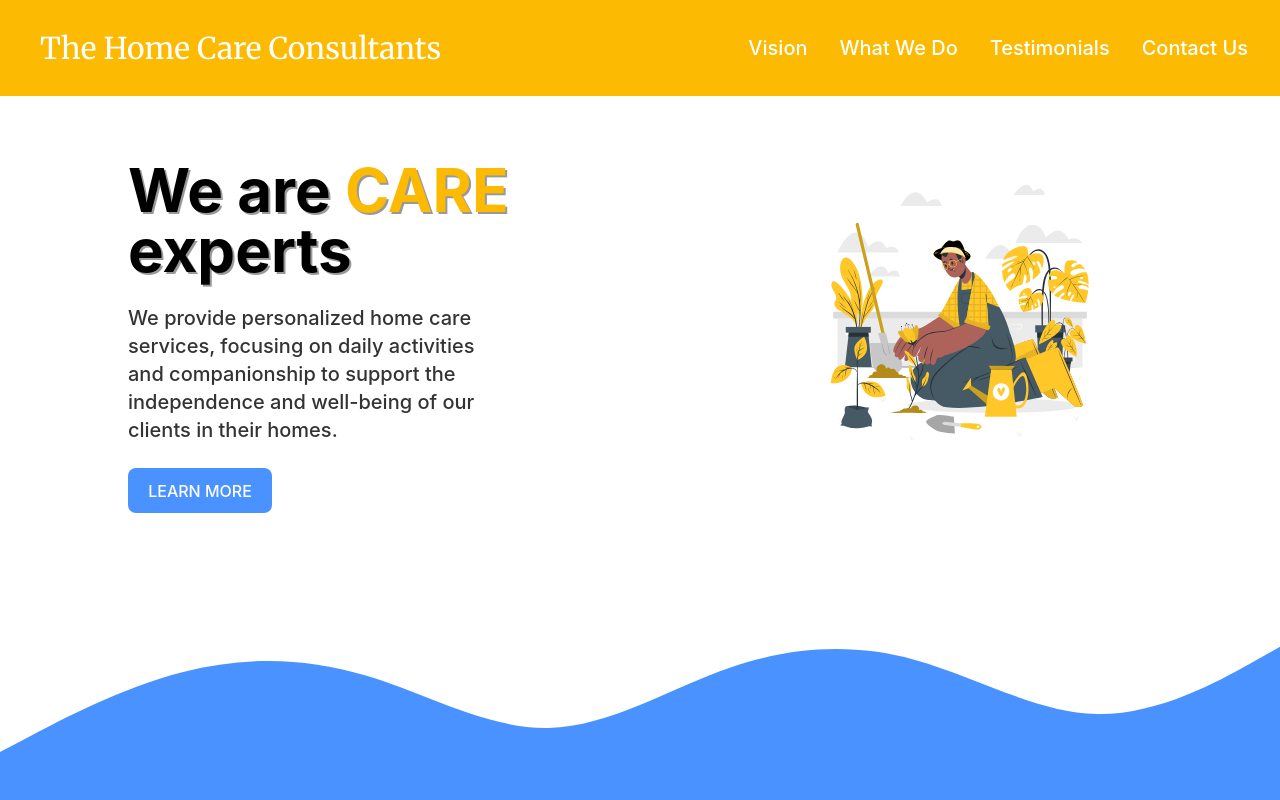
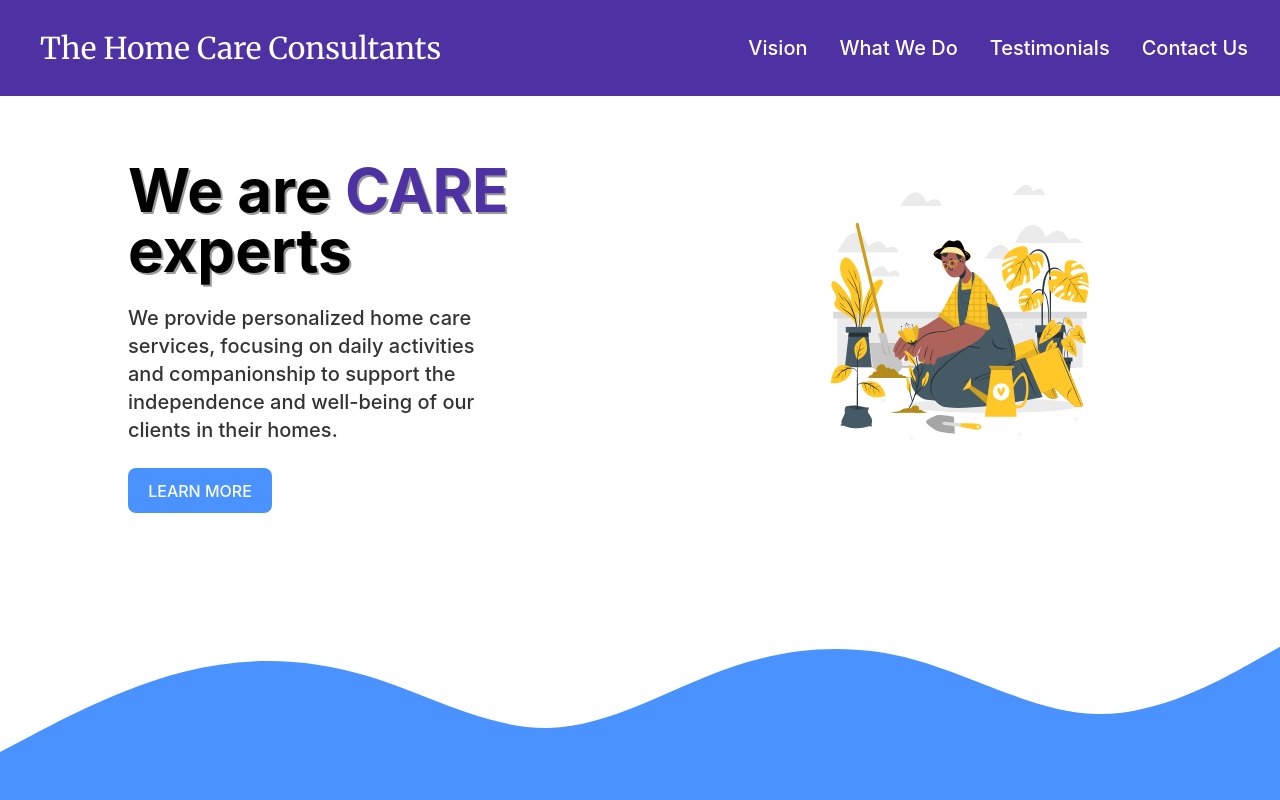
Before and after one commit to joooons/home-care, a React (Vite) app: page / in a window 1280 px wide. Shown: the top 800 px of the page. Built offline with nearby package versions, Linux system fonts and the light colour scheme.

Commit message:
adjust second color

```diff
--- a/tailwind.config.js
+++ b/tailwind.config.js
@@ -20,7 +20,7 @@ export default {
         'light': "#FFF",
         'prime': "#4992FF",
         // 'prime': "#5C4600",
-        'second': "#FCBA03"
+        'second': "#4E31A3"
       },
     },
   },
```
